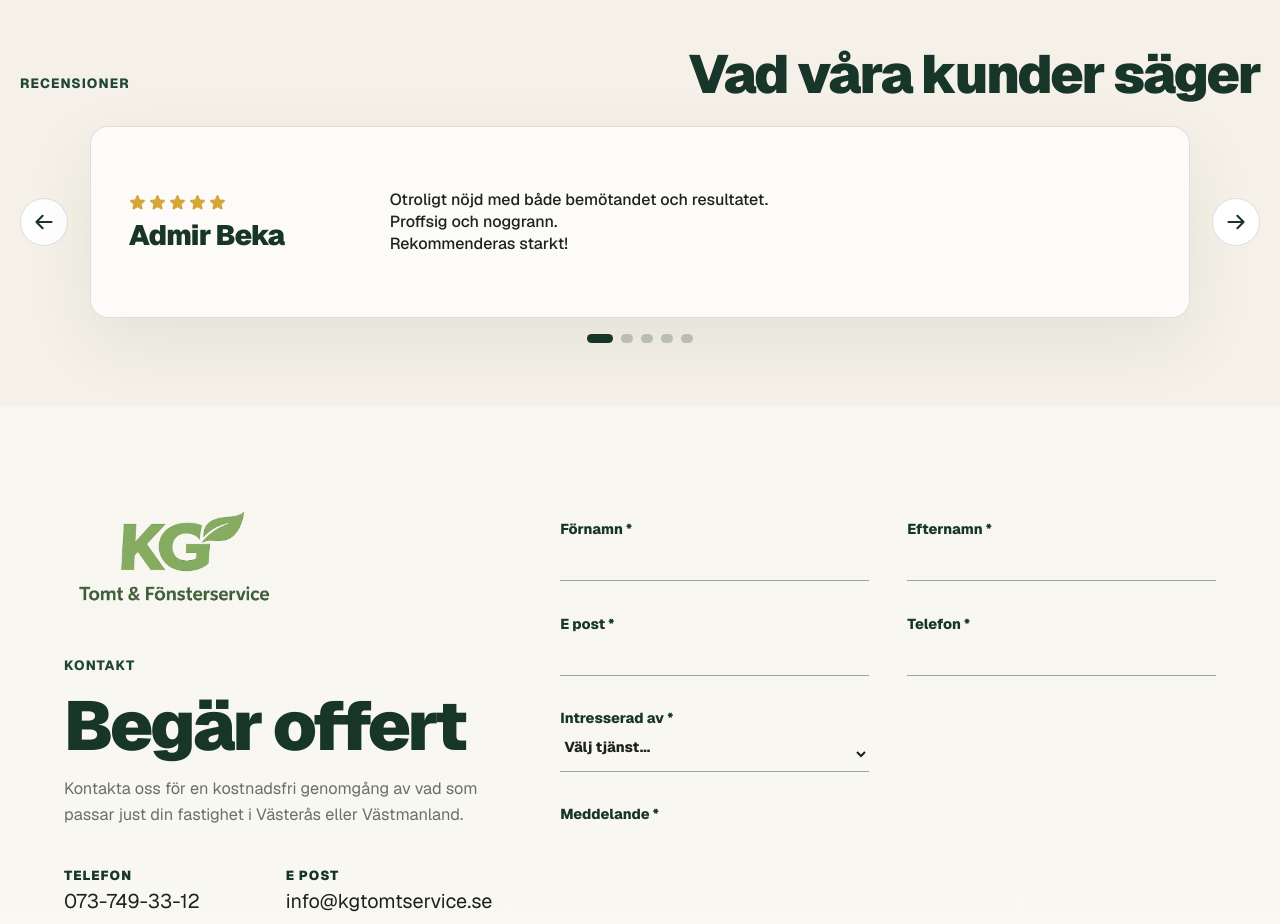
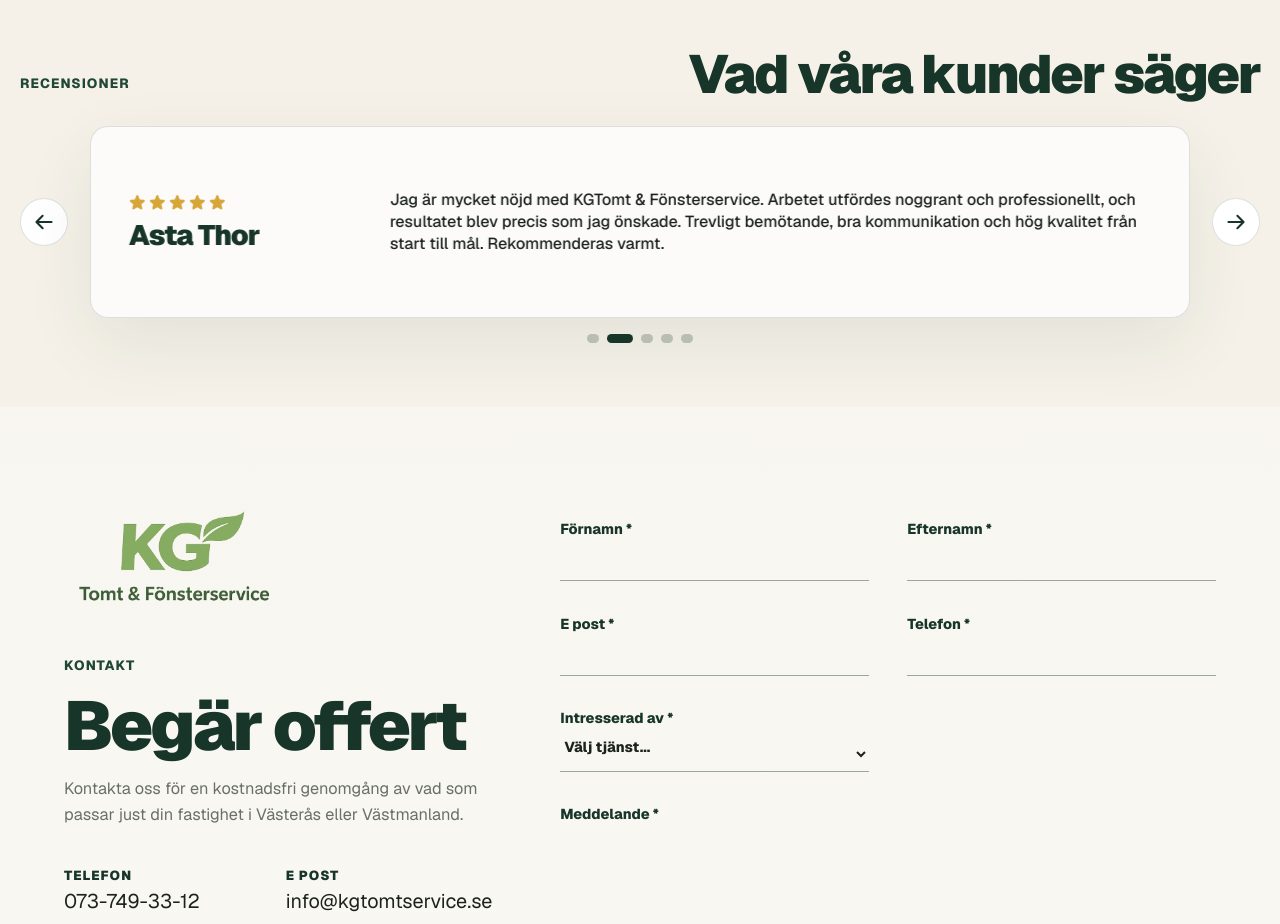
Before and after one commit to ArlindK01/GCwebb, a React (Vite) app: page / in a window 1280 px wide. Shown: the part 5700-6624 px from the top of the page. Built offline with nearby package versions, Linux system fonts and the light colour scheme.

Commit message:
Lägg till automatisk recensionskarusell

```diff
--- a/src/main.jsx
+++ b/src/main.jsx
@@ -409,6 +409,17 @@ function App() {
 
     return () => ctx.revert();
   }, [isWorkPage, activeServicePage]);
+
+  useLayoutEffect(() => {
+    const reduceMotion = window.matchMedia('(prefers-reduced-motion: reduce)').matches;
+    if (reduceMotion) return undefined;
+
+    const timer = window.setInterval(() => {
+      setActiveReview((index) => (index + 1) % reviews.length);
+    }, 5200);
+
+    return () => window.clearInterval(timer);
+  }, []);
 
   async function handleSubmit(event) {
     event.preventDefault();
```
